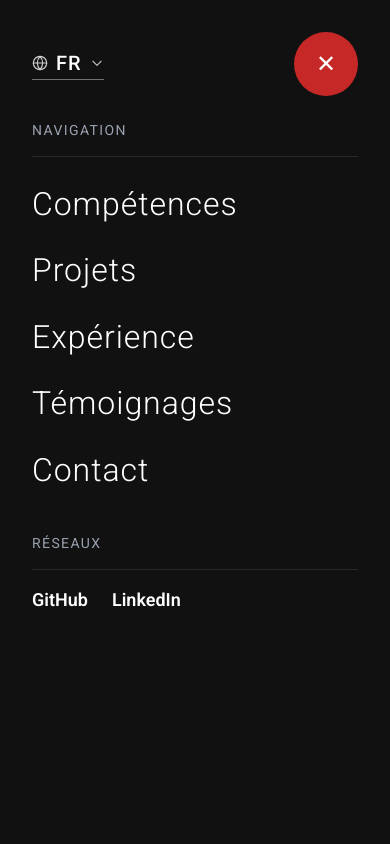
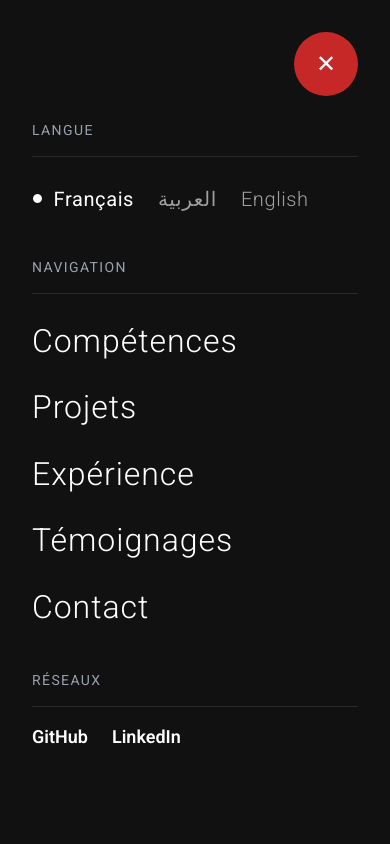
Before and after one commit to ramy-dje/portfolio, a React (Vite) app: page / in a window 390 px wide. Both pictures are taken after a click on the element 342 px from the left and 48 px from the top of the page. Shown: the top 844 px of the page. Built offline with nearby package versions, Linux system fonts and the light colour scheme.

Commit message:
add changes on mobile devices

```diff
--- a/src/components/Projects.jsx
+++ b/src/components/Projects.jsx
@@ -15,11 +15,13 @@ function Projects() {
   const modalContainer = useRef(null);
 
   const manageModal = (active, index) => {
+    if (typeof window !== 'undefined' && window.innerWidth < 768) return;
     setModal({ active, index });
   };
 
   useEffect(() => {
     const handleMouseMove = (e) => {
+      if (window.innerWidth < 768) return;
       setCursorPosition({ x: e.clientX, y: e.clientY });
       if (modalContainer.current) {
         modalContainer.current.style.left = `${e.clientX}px`;
@@ -70,15 +72,19 @@ function Projects() {
             initial="initial"
             whileHover="hover"
             onMouseEnter={() => {
-              manageModal(true, i);
-              setShowLabel(true);
+              if (window.innerWidth >= 768) {
+                manageModal(true, i);
+                setShowLabel(true);
+              }
             }}
             onMouseLeave={() => {
-              manageModal(false, i);
-              setShowLabel(false);
+              if (window.innerWidth >= 768) {
+                manageModal(false, i);
+                setShowLabel(false);
+              }
             }}
             onClick={() => navigate(`/project/${project.name}`)}
-            className="group cursor-none border-b border-black/10 pb-8 md:pb-4 flex flex-col md:flex-row items-start md:items-center justify-between gap-6"
+            className="group cursor-pointer md:cursor-none border-b border-black/10 pb-8 md:pb-4 flex flex-col md:flex-row items-start md:items-center justify-between gap-6"
           >
             {/* Mobile image */}
             <img
@@ -144,7 +150,7 @@ function Projects() {
             : { scale: 0, x: '-50%', y: '-50%' }
         }
         transition={{ duration: 0.4, ease: [0.76, 0, 0.24, 1] }}
-        className="h-[350px] w-[400px] fixed top-1/2 left-1/2 bg-white pointer-events-none overflow-hidden z-30 shadow-lg rounded-lg"
+        className="hidden md:block h-[340px] w-[490px] fixed top-1/2 left-1/2 pointer-events-none overflow-hidden z-30 shadow-2xl rounded-2xl"
       >
         <div
           className="h-full w-full relative transition-all duration-500 ease-[cubic-bezier(0.76,0,0.24,1)]"
@@ -153,13 +159,12 @@ function Projects() {
           {projects.map((project, idx) => (
             <div
               key={`modal_${idx}`}
-              className="h-full w-full flex items-center justify-center p-6"
-              style={{ backgroundColor: project.color }}
+              className="h-full w-full flex items-center justify-center overflow-hidden rounded-2xl"
             >
               <img
                 src={project.images[0]}
                 alt={project.name}
-                className="max-w-full max-h-full object-contain rounded shadow-md"
+                className="w-full h-full object-cover rounded-2xl shadow-xl"
               />
             </div>
           ))}
@@ -175,7 +180,7 @@ function Projects() {
             animate={{ opacity: 1, scale: 1 }}
             exit={{ opacity: 0, scale: 0.5 }}
             transition={{ duration: 0.2 }}
-            className="fixed z-40 rounded-full w-20 h-20 flex items-center justify-center text-white text-base font-semibold pointer-events-none"
+            className="hidden md:flex fixed z-40 rounded-full w-20 h-20 items-center justify-center text-white text-base font-semibold pointer-events-none"
             style={{
               top: cursorPosition.y - 40,
               left: cursorPosition.x - 40,
--- a/src/components/Skills.jsx
+++ b/src/components/Skills.jsx
@@ -55,7 +55,9 @@ function Skills() {
     const updateSize = () => {
       if (containerRef.current) {
         const rect = containerRef.current.getBoundingClientRect();
-        setContainerSize({ width: rect.width, height: rect.height });
+        if (rect.width > 0 && rect.height > 0) {
+          setContainerSize({ width: rect.width, height: rect.height });
+        }
       }
     };
     updateSize();
@@ -240,7 +242,7 @@ function Skills() {
         {/* Right: Black Div with original glow items and untouched physics logic */}
         <div
           ref={containerRef}
-          className="relative h-[420px] md:h-[560px] w-full md:col-span-5 bg-black rounded-3xl overflow-hidden flex items-center justify-center"
+          className="hidden md:flex relative h-[560px] w-full md:col-span-5 bg-black rounded-3xl overflow-hidden items-center justify-center"
         >
           {/* Floating language icons physics */}
           {programmingLanguages.map((lang, index) =>
--- a/src/components/menuTrigger.jsx
+++ b/src/components/menuTrigger.jsx
@@ -3,16 +3,21 @@ import { motion, AnimatePresence } from 'framer-motion';
 import { useTranslation } from 'react-i18next';
 import Magnetic from '../utils/Magnetic';
 import { theBlack, theRed } from '../utils/colors';
-import LanguageSelector from './LanguageSelector';
 
 function MenuTrigger() {
-  const { t } = useTranslation();
+  const { t, i18n } = useTranslation();
   const [showButton, setShowButton] = useState(false);
   const [isMenuOpen, setIsMenuOpen] = useState(false);
   const [currentHash, setCurrentHash] = useState(
     window.location.hash || '#home'
   );
   const [shouldShowBorder, setShouldShowBorder] = useState(false);
+
+  const languages = [
+    { code: 'fr', label: 'Français' },
+    { code: 'ar', label: 'العربية' },
+    { code: 'en', label: 'English' },
+  ];
 
   useEffect(() => {
     const handleHashChange = () =>
@@ -79,9 +84,8 @@ function MenuTrigger() {
             transition={{ duration: 0.4 }}
             className="fixed top-0 right-0 h-full md:w-[35%] w-full bg-[#111] text-white p-8 z-60 shadow-2xl overflow-y-auto"
           >
-            {/* Close & Language Button Row */}
-            <div className="flex items-center justify-between mb-6">
-              <LanguageSelector isBlack={false} />
+            {/* Close Button Row */}
+            <div className="flex items-center justify-end mb-6">
               <Magnetic modify={0.4}>
                 <div
                   onClick={toggleMenu}
@@ -95,6 +99,42 @@ function MenuTrigger() {
 
             {/* Menu Content */}
             <div className="space-y-10">
+              {/* Language */}
+              <div>
+                <p className="text-sm text-gray-400 uppercase tracking-widest mb-4">
+                  {t('menu.language')}
+                </p>
+                <div className="w-full h-px bg-white/10 mb-6"></div>
+                <div className="flex flex-wrap items-center gap-6 md:gap-8">
+                  {languages.map(({ code, label }) => {
+                    const isSelected =
+                      (i18n.language || 'fr').startsWith(code);
+                    return (
+                      <button
+                        key={code}
+                        type="button"
+                        onClick={() => i18n.changeLanguage(code)}
+                        className={`transition-all duration-200 py-1 inline-flex items-center gap-2.5 focus:outline-none text-white hover:opacity-75 cursor-pointer text-xl md:text-2xl font-light ${
+                          isSelected ? 'font-normal opacity-100' : 'opacity-60 hover:opacity-100'
+                        }`}
+                        style={{
+                          letterSpacing: '0.03em',
+                        }}
+                      >
+                        {isSelected && (
+                          <span className="text-xs text-white inline-block">
+                            ●
+                          </span>
+                        )}
+                        <Magnetic modify={0.4}>
+                          <span>{label}</span>
+                        </Magnetic>
+                      </button>
+                    );
+                  })}
+                </div>
+              </div>
+
               {/* Navigation */}
               <div>
                 <p className="text-sm text-gray-400 uppercase tracking-widest mb-4">
```
